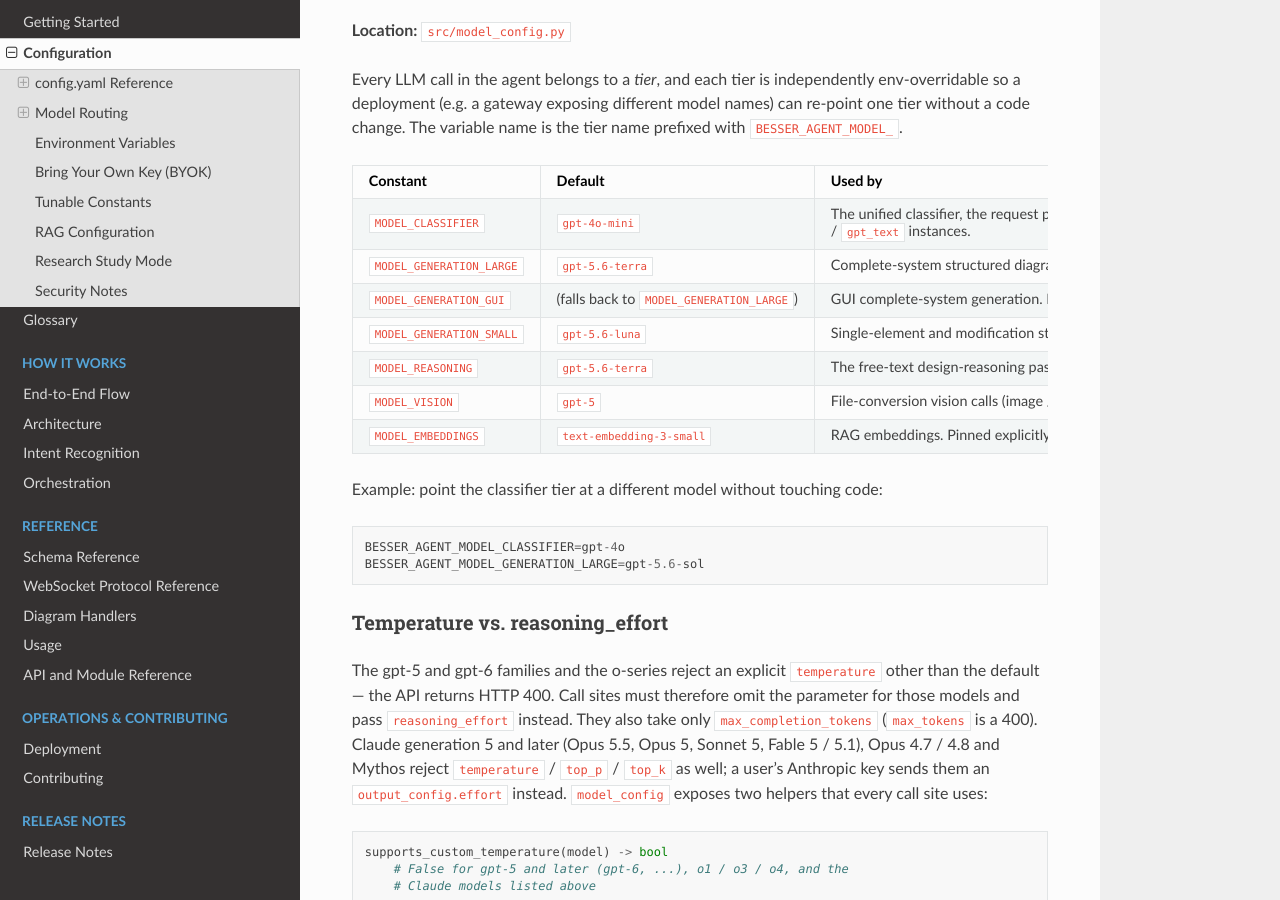
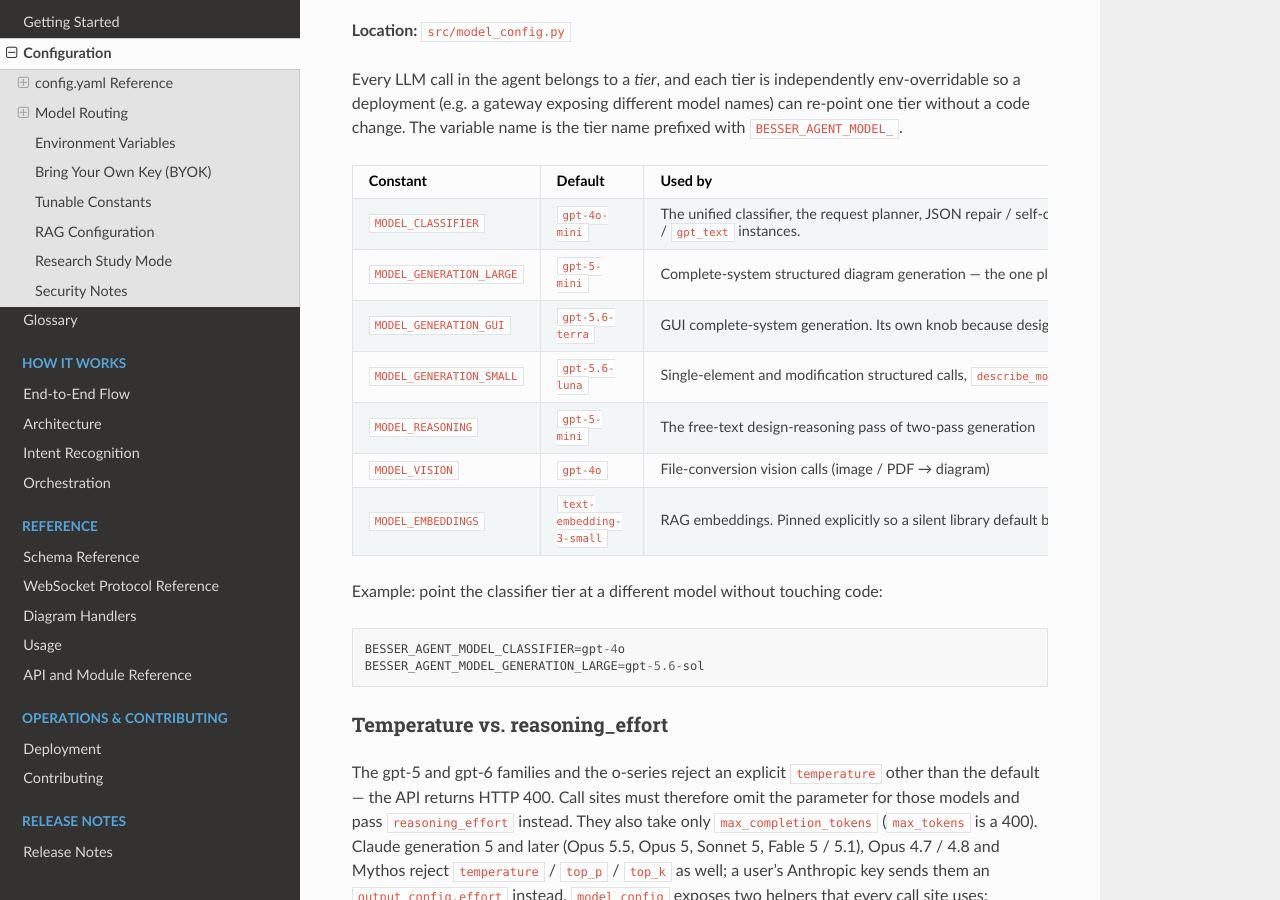
Before and after one commit to BESSER-PEARL/modeling-agent, a Sphinx documentation site: the page built from docs/source/configuration.rst, in a window 1280 px wide and 900 px high, scrolled down 2062 px. Built offline with Sphinx 7.4.7 and the Read the Docs theme 3.1.0, drawn with Linux system fonts in a browser that asks for light colours.

Commit message:
feat(models): make the code defaults match the hosted configuration
Large generation and reasoning default to gpt-5-mini, vision to gpt-4o and
GUI generation to its own gpt-5.6-terra default, which is what the hosted
deployment has run through BESSER_AGENT_MODEL_* overrides. Local installs,
tests and new deployments now get the same models as hosted users.

```diff
--- a/docs/source/configuration.rst
+++ b/docs/source/configuration.rst
@@ -150,11 +150,11 @@ variable name is the tier name prefixed with ``BESSER_AGENT_MODEL_``.
        Also the default model of the shared ``gpt`` / ``gpt_text``
        instances.
    * - ``MODEL_GENERATION_LARGE``
-     - ``gpt-5.6-terra``
+     - ``gpt-5-mini``
      - Complete-system structured diagram generation — the one place where
        output quality *is* the product
    * - ``MODEL_GENERATION_GUI``
-     - (falls back to ``MODEL_GENERATION_LARGE``)
+     - ``gpt-5.6-terra``
      - GUI complete-system generation. Its own knob because design quality
        tracks the model's taste far more than diagram generation does.
    * - ``MODEL_GENERATION_SMALL``
@@ -162,10 +162,10 @@ variable name is the tier name prefixed with ``BESSER_AGENT_MODEL_``.
      - Single-element and modification structured calls,
        ``describe_model`` streaming, and the file-conversion text path
    * - ``MODEL_REASONING``
-     - ``gpt-5.6-terra``
+     - ``gpt-5-mini``
      - The free-text design-reasoning pass of two-pass generation
    * - ``MODEL_VISION``
-     - ``gpt-5``
+     - ``gpt-4o``
      - File-conversion vision calls (image / PDF → diagram)
    * - ``MODEL_EMBEDDINGS``
      - ``text-embedding-3-small``
```
Also changed, not shown: 2 other files.
